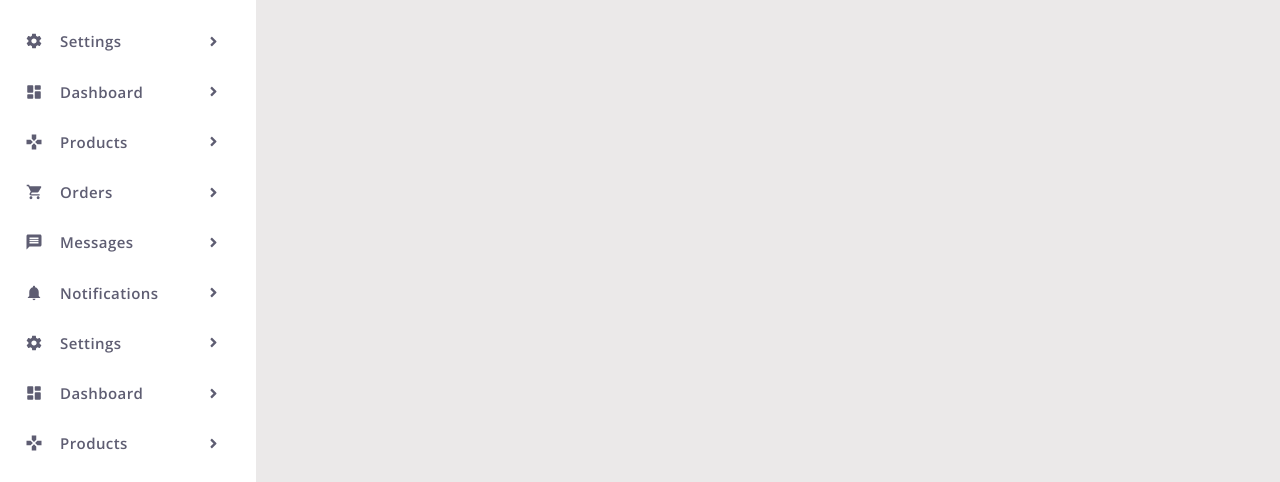
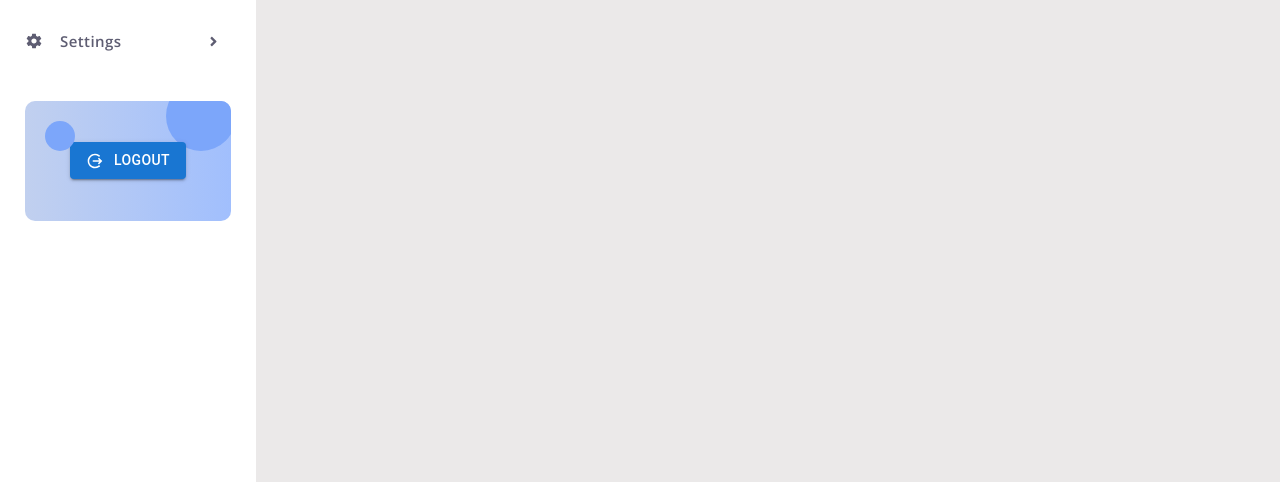
Before and after one commit to Maheshsumb/E-commerce_using_React, a React (Create React App) app in the folder admin/: page / in a window 1280 px wide. Shown: the part 315-797 px from the top of the page. Built offline with nearby package versions, Linux system fonts and the light colour scheme.

Commit message:
Sidebar complted

```diff
--- a/admin/src/App.css
+++ b/admin/src/App.css
@@ -380,3 +380,52 @@ a:hover {
   opacity: 1 !important;
   height: auto !important;
 }
+
+.logoutWrapper {
+  padding: 0px 25px;
+}
+
+.logoutWrapper .logoutBox {
+  width: 100%;
+  height: 120px;
+  padding: 25px;
+  background: linear-gradient(to right, #c1d0ef 0%, #a1bffd 100%);
+  border-radius: 10px;
+  display: flex;
+  align-items: center;
+  justify-content: center;
+  position: relative;
+  overflow: hidden;
+}
+
+.logoutWrapper .logoutBox::before {
+  content: '';
+  width: 70px;
+  height: 70px;
+  background: #7ca6fa;
+  position: absolute;
+  border-radius: 100%;
+  top: -20px;
+  right: -5px;
+}
+
+.logoutWrapper .logoutBox::after {
+  content: '';
+  width: 30px;
+  height: 30px;
+  background: #7ca6fa;
+  position: absolute;
+  border-radius: 100%;
+  top: 20px;
+  left: 20px;
+}
+
+.logoutWrapper .logoutBox button {
+  font-size: 14px !important;
+  font-weight: 600 Im !important;
+}
+
+.logoutWrapper .logoutBox button svg {
+  margin-right: 10px;
+  font-size: 18px !important;
+}
--- a/admin/src/components/Sidebar/index.js
+++ b/admin/src/components/Sidebar/index.js
@@ -9,6 +9,7 @@ import { IoMdSettings } from "react-icons/io";
 import { Link } from "react-router-dom";
 import { useState } from "react";
 import { FaAngleDown } from "react-icons/fa6";
+import { IoMdLogOut } from "react-icons/io";
 
 const Sidebar = () => {
   const [isActiveButton, setisActiveButton] = useState(0);
@@ -132,185 +133,15 @@ const Sidebar = () => {
               </Button>
             </Link>
           </li>
-          <li>
-            <Link to="/">
-              <Button
-                className={`w-100 ${isActiveButton === 6 ? "active" : ""}`}
-              >
-                <span className="icon">
-                  <RiDashboardFill />
-                </span>
-                Dashboard
-                <span className="arrow">
-                  <FaAngleRight />
-                </span>
-              </Button>
-            </Link>
-          </li>
-          <li>
-            <Link to="/">
-              <Button
-                className={`w-100 ${isActiveButton === 7 ? "active" : ""}`}
-              >
-                <span className="icon">
-                  <MdGames />
-                </span>
-                Products
-                <span className="arrow">
-                  <FaAngleRight />
-                </span>
-              </Button>
-            </Link>
-          </li>
-          <li>
-            <Link to="/">
-              <Button
-                className={`w-100 ${isActiveButton === 8 ? "active" : ""}`}
-              >
-                <span className="icon">
-                  <IoMdCart />
-                </span>
-                Orders
-                <span className="arrow">
-                  <FaAngleRight />
-                </span>
-              </Button>
-            </Link>
-          </li>
-          <li>
-            <Link to="/">
-              <Button
-                className={`w-100 ${isActiveButton === 9 ? "active" : ""}`}
-              >
-                <span className="icon">
-                  <MdMessage />
-                </span>
-                Messages
-                <span className="arrow">
-                  <FaAngleRight />
-                </span>
-              </Button>
-            </Link>
-          </li>
-          <li>
-            <Link to="/">
-              <Button
-                className={`w-100 ${isActiveButton === 10 ? "active" : ""}`}
-              >
-                <span className="icon">
-                  <IoMdNotifications />
-                </span>
-                Notifications
-                <span className="arrow">
-                  <FaAngleRight />
-                </span>
-              </Button>
-            </Link>
-          </li>
-          <li>
-            <Link to="/">
-              <Button
-                className={`w-100 ${isActiveButton === 11 ? "active" : ""}`}
-              >
-                <span className="icon">
-                  <IoMdSettings />
-                </span>
-                Settings
-                <span className="arrow">
-                  <FaAngleRight />
-                </span>
-              </Button>
-            </Link>
-          </li>
-          <li>
-            <Link to="/">
-              <Button
-                className={`w-100 ${isActiveButton === 12 ? "active" : ""}`}
-              >
-                <span className="icon">
-                  <RiDashboardFill />
-                </span>
-                Dashboard
-                <span className="arrow">
-                  <FaAngleRight />
-                </span>
-              </Button>
-            </Link>
-          </li>
-          <li>
-            <Button
-              className={`w-100 ${isActiveButton === 13 ? "active" : ""}`}
-            >
-              <span className="icon">
-                <MdGames />
-              </span>
-              Products
-              <span className="arrow">
-                <FaAngleRight />
-              </span>
+        </ul>
+        <br />
+        <div className="logoutWrapper">
+          <div className="logoutBox">
+            <Button variant="contained">
+              <IoMdLogOut /> Logout
             </Button>
-          </li>
-          <li>
-            <Link to="/">
-              <Button
-                className={`w-100 ${isActiveButton === 14 ? "active" : ""}`}
-              >
-                <span className="icon">
-                  <IoMdCart />
-                </span>
-                Orders
-                <span className="arrow">
-                  <FaAngleRight />
-                </span>
-              </Button>
-            </Link>
-          </li>
-          <li>
-            <Link to="/">
-              <Button
-                className={`w-100 ${isActiveButton === 15 ? "active" : ""}`}
-              >
-                <span className="icon">
-                  <MdMessage />
-                </span>
-                Messages
-                <span className="arrow">
-                  <FaAngleRight />
-                </span>
-              </Button>
-            </Link>
-          </li>
-          <li>
-            <Link to="/">
-              <Button
-                className={`w-100 ${isActiveButton === 16 ? "active" : ""}`}
-              >
-                <span className="icon">
-                  <IoMdNotifications />
-                </span>
-                Notifications
-                <span className="arrow">
-                  <FaAngleRight />
-                </span>
-              </Button>
-            </Link>
-          </li>
-          <li>
-            <Link to="/">
-              <Button
-                className={`w-100 ${isActiveButton === 17 ? "active" : ""}`}
-              >
-                <span className="icon">
-                  <IoMdSettings />
-                </span>
-                Settings
-                <span className="arrow">
-                  <FaAngleRight />
-                </span>
-              </Button>
-            </Link>
-          </li>
-        </ul>
+          </div>
+        </div>
       </div>
     </>
   );
```
